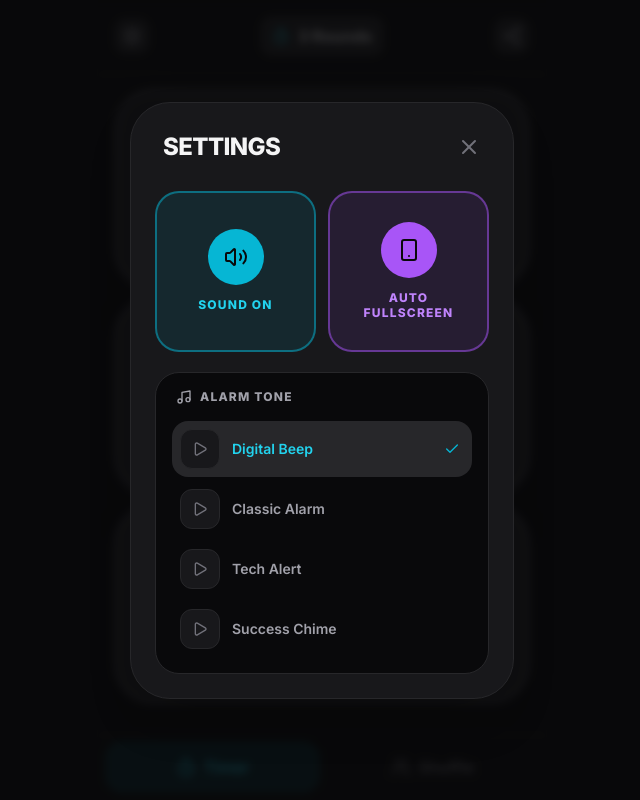
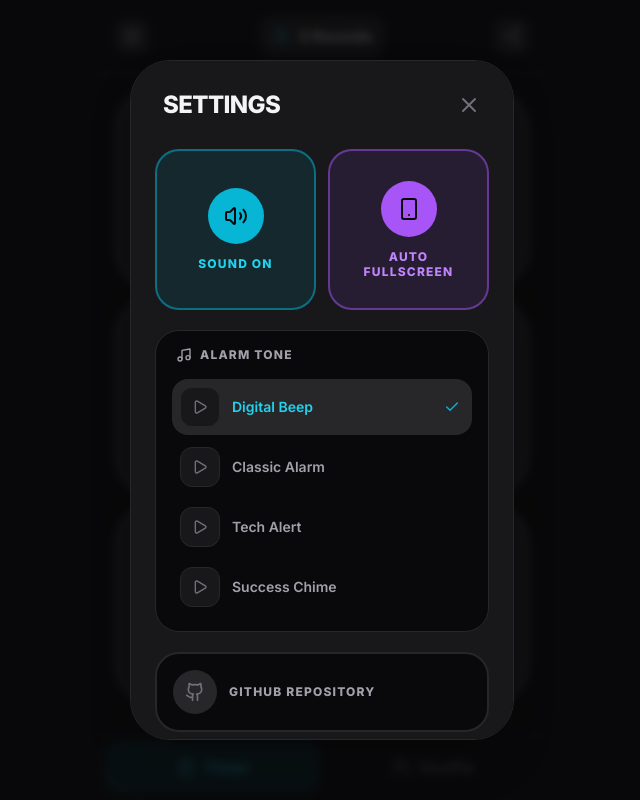
Before and after one commit to Markkop/boomsync, a React (Vite) app: page / in a window 1280 px wide. Both pictures are taken after a click on the button 450 px from the left and 36 px from the top of the page. Shown: the whole page, without its empty margins (318-958 px from the left). Built offline with nearby package versions, Linux system fonts and the light colour scheme.

Commit message:
feat: add GitHub repository link and icon to ConfigModal for easy access

```diff
--- a/components/ConfigModal.tsx
+++ b/components/ConfigModal.tsx
@@ -159,6 +159,21 @@ export const ConfigModal: React.FC<ConfigModalProps> = ({
               })}
             </div>
           </div>
+
+          {/* GitHub Repository Card */}
+          <a
+            href="https://github.com/Markkop/boomsync"
+            target="_blank"
+            rel="noopener noreferrer"
+            className="col-span-2 rounded-3xl flex items-center gap-3 p-4 transition-all duration-300 active:scale-95 border-2 bg-zinc-950 border-zinc-800 text-zinc-400 hover:bg-zinc-900 hover:border-zinc-700 hover:text-zinc-300 mt-2"
+          >
+            <div className="p-3 rounded-full bg-zinc-800 text-zinc-500">
+              <Icon name="github" size={20} />
+            </div>
+            <span className="font-bold text-xs tracking-widest uppercase">
+              Github Repository
+            </span>
+          </a>
         </div>
       </div>
     </div>
--- a/components/Icon.tsx
+++ b/components/Icon.tsx
@@ -20,7 +20,8 @@ import {
   Smartphone,
   Settings,
   Check,
-  LogOut
+  LogOut,
+  Github
 } from 'lucide-react';
 
 const icons = {
@@ -44,7 +45,8 @@ const icons = {
   phone: Smartphone,
   settings: Settings,
   check: Check,
-  logout: LogOut
+  logout: LogOut,
+  github: Github
 };
 
 interface IconProps {
```
